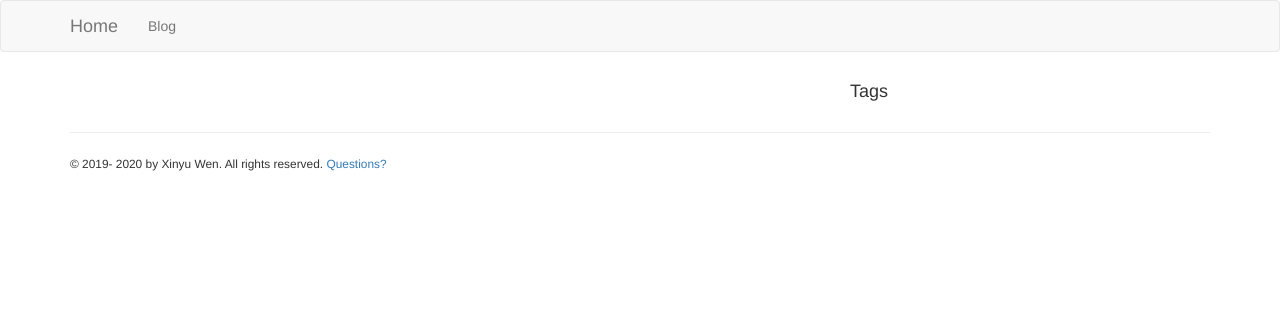
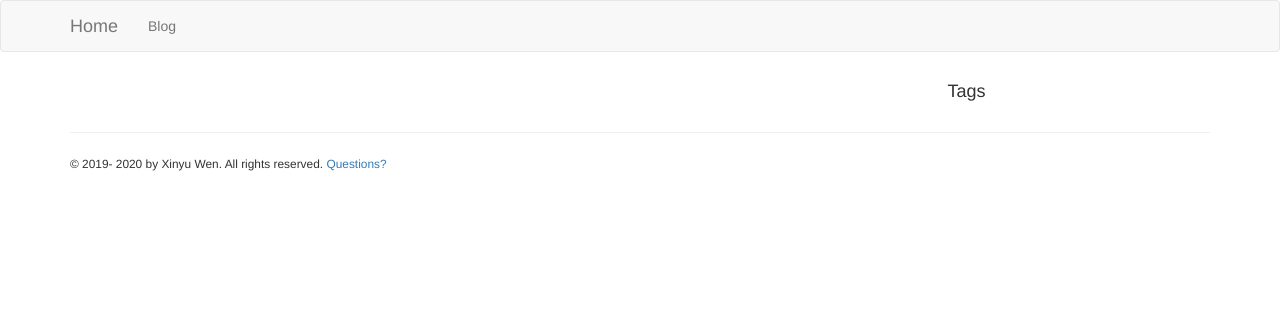
Before and after one commit to xinyuwen101/django_blog, a Django app: template templates/blog/base.html in a window 1280 px wide. Shown: the top 312 px of the page. Run offline with Django 3.2, Linux system fonts and the light colour scheme; the template is opened without the code that fills it, so the values that code supplies are empty; some libraries are stand-ins or nearby versions.

Commit message:
Update base.html

```diff
--- a/templates/blog/base.html
+++ b/templates/blog/base.html
@@ -37,13 +37,13 @@
 
 <div class="container">
     <div class="row">
-        <div class="col-md-8">
+        <div class="col-md-9">
             <div id="main">
                 {% block content %}
                 {% endblock %}
             </div>
         </div>
-        <div class="col-md-4 sidebar-bg">
+        <div class="col-md-3 sidebar-bg">
             <div id="sidebar">
                 <h4>Tags</h4>
                 {% for tag in tag_list %}
@@ -60,7 +60,9 @@
     <hr>
     <div id="footer">
         <small>&copy; 2019-
-            <script type="text/javascript">document.write(new Date().getFullYear());</script>
+            <script type="text/javascript">
+                document.write(new Date().getFullYear());
+            </script>
             by Xinyu Wen. All rights reserved.
             <a href="mailto:me.xinyuwen@gmail.com">Questions?</a>
         </small>
```
